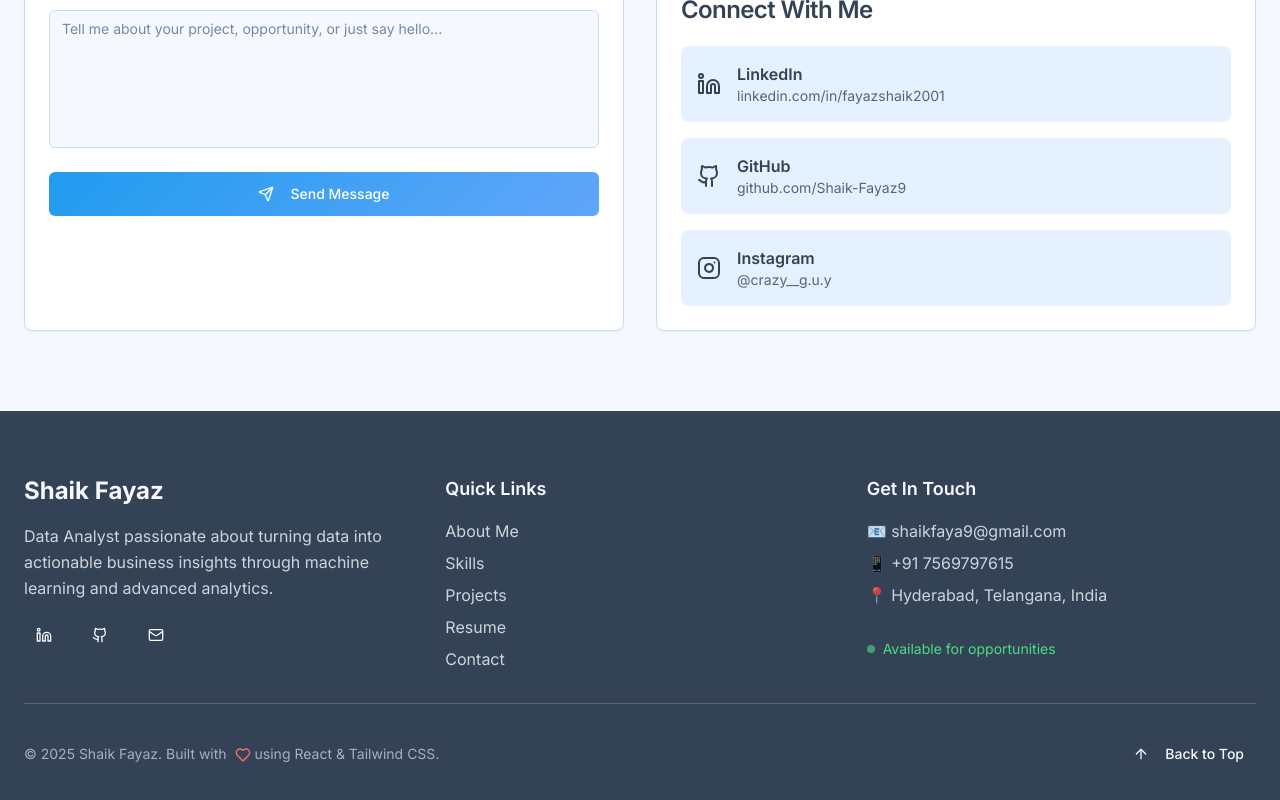
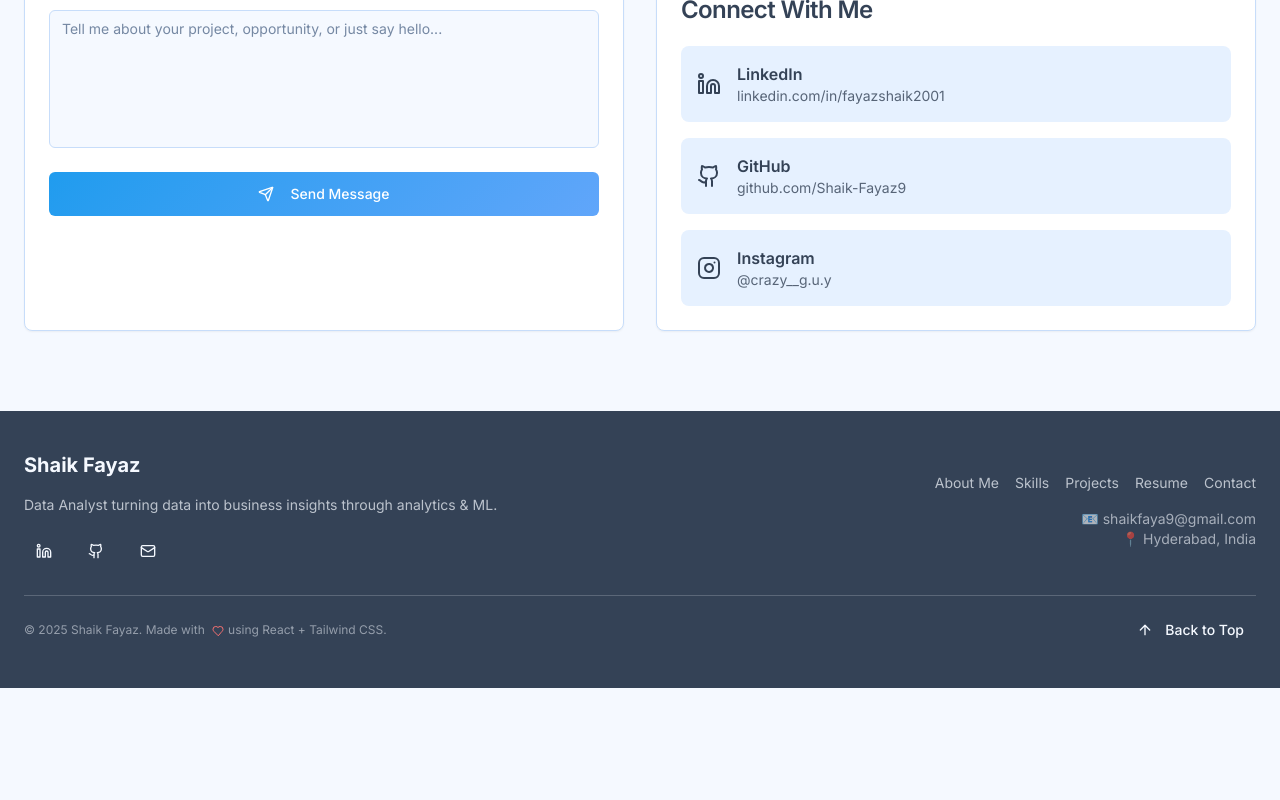
Before and after one commit to Shaik-Fayaz9/fayaz-portfolio, a React (Vite) app: page / in a window 1280 px wide. Shown: the part 4778-5578 px from the top of the page. After the commit the page ends 5466 px from the top, so only its background shows below. Built offline with nearby package versions, Linux system fonts and the light colour scheme.

Commit message:
Update Footer.tsx

```diff
--- a/src/components/Footer.tsx
+++ b/src/components/Footer.tsx
@@ -9,93 +9,80 @@ const Footer = () => {
 
   const currentYear = new Date().getFullYear();
 
+  const links = [
+    { name: 'About Me', href: '#about' },
+    { name: 'Skills', href: '#skills' },
+    { name: 'Projects', href: '#projects' },
+    { name: 'Resume', href: '#resume' },
+    { name: 'Contact', href: '#contact' }
+  ];
+
   return (
-    <footer className="bg-foreground text-background py-16">
+    <footer className="bg-foreground text-background py-10">
       <div className="container mx-auto px-6">
-        <div className="grid md:grid-cols-3 gap-8 mb-8">
-          {/* Brand & Description */}
+        <div className="grid md:grid-cols-2 gap-8 items-center mb-6">
+          {/* Left: Brand and Socials */}
           <div className="space-y-4">
-            <h3 className="text-2xl font-bold">Shaik Fayaz</h3>
-            <p className="text-background/80 leading-relaxed">
-              Data Analyst passionate about turning data into actionable business insights
-              through machine learning and advanced analytics.
+            <h3 className="text-xl font-bold">Shaik Fayaz</h3>
+            <p className="text-sm text-background/70">
+              Data Analyst turning data into business insights through analytics & ML.
             </p>
-            <div className="flex space-x-4">
-              <Button variant="ghost" size="sm" asChild className="text-background hover:text-foreground hover:bg-background">
-                <a href="https://www.linkedin.com/in/fayazshaik2001" target="_blank" rel="noopener noreferrer">
+            <div className="flex gap-3">
+              <a href="https://www.linkedin.com/in/fayazshaik2001" target="_blank" rel="noopener noreferrer">
+                <Button variant="ghost" size="icon" className="text-background hover:text-primary">
                   <Linkedin className="h-5 w-5" />
-                </a>
-              </Button>
-              <Button variant="ghost" size="sm" asChild className="text-background hover:text-foreground hover:bg-background">
-                <a href="https://www.github.com/Shaik-Fayaz9" target="_blank" rel="noopener noreferrer">
+                </Button>
+              </a>
+              <a href="https://github.com/Shaik-Fayaz9" target="_blank" rel="noopener noreferrer">
+                <Button variant="ghost" size="icon" className="text-background hover:text-primary">
                   <Github className="h-5 w-5" />
-                </a>
-              </Button>
-              <Button variant="ghost" size="sm" asChild className="text-background hover:text-foreground hover:bg-background">
-                <a href="mailto:shaikfaya9@gmail.com">
+                </Button>
+              </a>
+              <a href="mailto:shaikfaya9@gmail.com">
+                <Button variant="ghost" size="icon" className="text-background hover:text-primary">
                   <Mail className="h-5 w-5" />
-                </a>
-              </Button>
+                </Button>
+              </a>
             </div>
           </div>
 
-          {/* Quick Links */}
-          <div className="space-y-4">
-            <h4 className="text-lg font-semibold">Quick Links</h4>
-            <div className="space-y-2">
-              {[
-                { name: 'About Me', href: '#about' },
-                { name: 'Skills', href: '#skills' },
-                { name: 'Projects', href: '#projects' },
-                { name: 'Resume', href: '#resume' },
-                { name: 'Contact', href: '#contact' }
-              ].map((link) => (
+          {/* Right: Quick Navigation & Info */}
+          <div className="flex flex-col md:items-end space-y-4">
+            <div className="flex flex-wrap gap-4 justify-start md:justify-end">
+              {links.map((link) => (
                 <button
                   key={link.name}
                   onClick={() => {
                     const element = document.querySelector(link.href);
                     element?.scrollIntoView({ behavior: 'smooth' });
                   }}
-                  className="block text-background/80 hover:text-background transition-colors"
+                  className="text-sm text-background/70 hover:text-background transition-colors"
                 >
                   {link.name}
                 </button>
               ))}
             </div>
-          </div>
-
-          {/* Contact Info */}
-          <div className="space-y-4">
-            <h4 className="text-lg font-semibold">Get In Touch</h4>
-            <div className="space-y-2 text-background/80">
-              <p>📧 shaikfaya9@gmail.com</p>
-              <p>📱 +91 7569797615</p>
-              <p>📍 Hyderabad, Telangana, India</p>
-            </div>
-            <div className="pt-4">
-              <div className="flex items-center gap-2 text-green-400">
-                <div className="w-2 h-2 bg-green-400 rounded-full animate-pulse"></div>
-                <span className="text-sm">Available for opportunities</span>
-              </div>
+            <div className="text-sm text-background/60 text-right">
+              📧 shaikfaya9@gmail.com <br />
+              📍 Hyderabad, India
             </div>
           </div>
         </div>
 
-        {/* Bottom Section */}
-        <div className="border-t border-background/20 pt-8 flex flex-col md:flex-row justify-between items-center">
-          <p className="text-background/60 text-sm mb-4 md:mb-0">
-            © {currentYear} Shaik Fayaz. Built with{" "}
-            <Heart className="inline h-4 w-4 text-red-400 mx-1" />
-            using React & Tailwind CSS.
+        {/* Bottom */}
+        <div className="flex flex-col md:flex-row justify-between items-center border-t border-background/20 pt-4">
+          <p className="text-xs text-background/50 text-center md:text-left mb-2 md:mb-0">
+            © {currentYear} Shaik Fayaz. Made with{" "}
+            <Heart className="inline h-3 w-3 text-red-400 mx-1" />
+            using React + Tailwind CSS.
           </p>
-
           <Button
             variant="ghost"
             size="sm"
             onClick={scrollToTop}
-            className="text-background hover:text-foreground hover:bg-background"
+            className="text-background hover:text-primary"
           >
-            <ArrowUp className="h-4 w-4 mr-2" />
+            <ArrowUp className="h-4 w-4 mr-1" />
             Back to Top
           </Button>
         </div>
```
